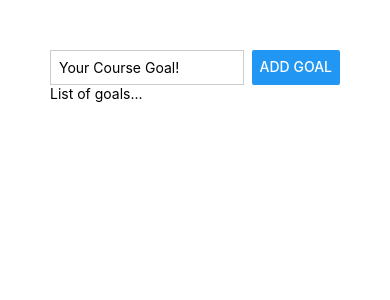
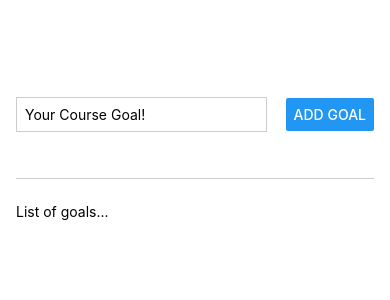
Before and after one commit to richard12511/react-native-section-1, a React Native app: screen / in a window 390 px wide. Shown: the top 300 px of the page. Built offline with nearby package versions, Linux system fonts and the light colour scheme.

Commit message:
improve layout with flex

```diff
--- a/App.js
+++ b/App.js
@@ -8,7 +8,7 @@
         <TextInput style={styles.textInput} placeholder='Your Course Goal!' />
         <Button title='Add Goal' />
       </View>
-      <View>
+      <View style={styles.goalsContainer}>
         <Text>List of goals...</Text>
       </View>
     </View>
@@ -17,17 +17,27 @@
 
 const styles = StyleSheet.create({
   appContainer: {
-    padding: 50,
+    flex: 1,
+    paddingTop: 50,
+    paddingHorizontal: 16,
   },
   inputContainer: {
+    flex: 1,
     flexDirection: 'row',
     justifyContent: 'space-between',
+    alignItems: 'center',
+    marginBottom: 24,
+    borderBottomWidth: 1,
+    borderBottomColor: '#cccccc',
   },
   textInput: {
     borderWidth: 1,
     borderColor: '#cccccc',
-    width: '80%',
+    width: '70%',
     marginRight: 8,
     padding: 8,
   },
+  goalsContainer: {
+    flex: 5,
+  },
 });
```
